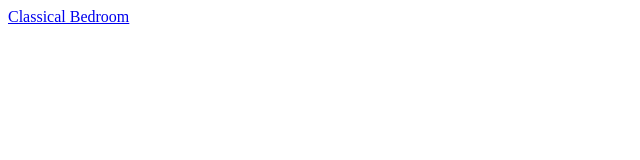
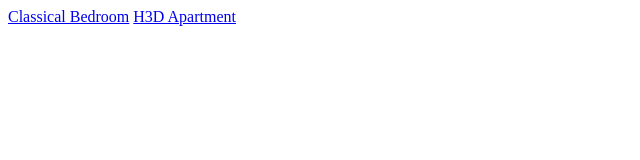
Before and after one commit to actif3d/scenes, a plain HTML site: page index.html in a window 1280 px wide. Shown: the whole page, without its empty margins (0-640 px from the left). Drawn offline with Linux system fonts and the light colour scheme.

Commit message:
Add scene `home`

```diff
--- a/index.html
+++ b/index.html
@@ -19,6 +19,7 @@
 
   <div id="view-list">
     <a href="classicalbedroom/index.html">Classical Bedroom</a>
+    <a href="home/index.html">H3D Apartment</a>
   </div>
 
 </body>
```
